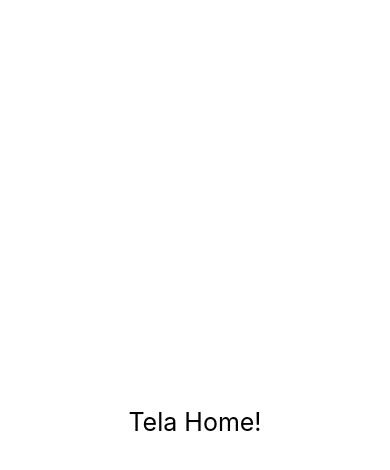
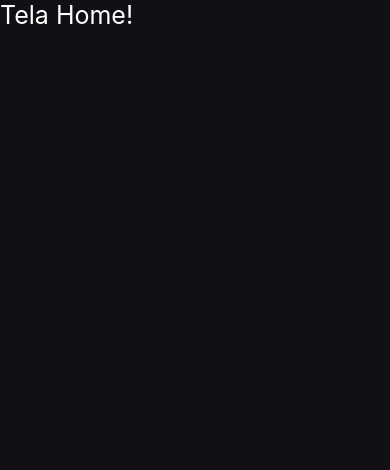
Before and after one commit to LeidianeTeixeira/todolistcli, a React Native app: screen / in a window 390 px wide. Shown: the top 470 px of the page. Built offline with nearby package versions, Linux system fonts and the light colour scheme.

Commit message:
Melhorando o estilo e mudando o tema da barra de status

```diff
--- a/App.js
+++ b/App.js
@@ -1,9 +1,17 @@
-import React from 'react';
+import React, { Fragment } from 'react';
+import { StatusBar } from 'react-native';
 
 import {Home} from './src/screens/Home'; //import using export function
 
 export default function App(){
   return (
-   <Home/>
+    <>
+      <StatusBar barStyle='light-content'/>
+      <Home/>
+    </>
   );
 }
+
+//JSX deve retornar apenas um elemento. Caso tenha mais de um
+// no nível mais externo (parent), pode-se usar o componente
+// Fragment, ou a tag vazia <> ... </>
--- a/src/screens/Home/index.js
+++ b/src/screens/Home/index.js
@@ -1,13 +1,17 @@
 import React from 'react';
-import{View, Text} from 'react-native';
+import{SafeAreaView, Text} from 'react-native';
 import { styles } from './styles';
 
 export function Home(){
   return (
-    <View style={styles.container}>
+    <SafeAreaView style={styles.container}>
       <Text style={styles.text}>
         Tela Home!
       </Text>
-    </View>
+    </SafeAreaView>
   );
 }
+
+//SafeAreaView: componente que evita que no caso do ios o conteúdo da tela
+// fique por cima da barra de status
+// No android não tem efeito.
--- a/src/screens/Home/styles.js
+++ b/src/screens/Home/styles.js
@@ -3,10 +3,12 @@ import { StyleSheet } from "react-native";
 export const styles = StyleSheet.create({
     container:{
         flex:1,
-        alignItems:'center',
-        justifyContent: 'center'
+        backgroundColor:'#121015'
+        //alignItems:'center',
+        //justifyContent: 'center'
     },
     text:{
-        fontSize:25
+        fontSize:25,
+        color: 'white'
     }
 });
```
